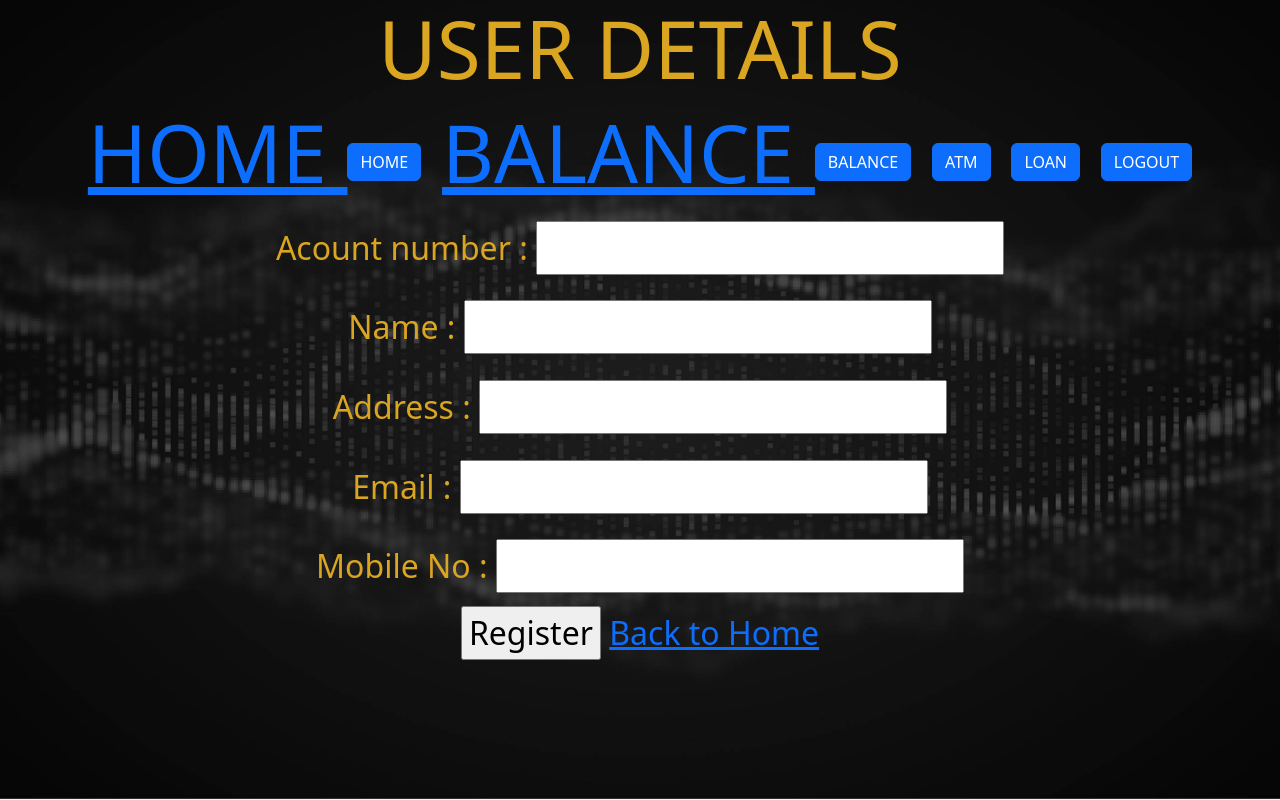
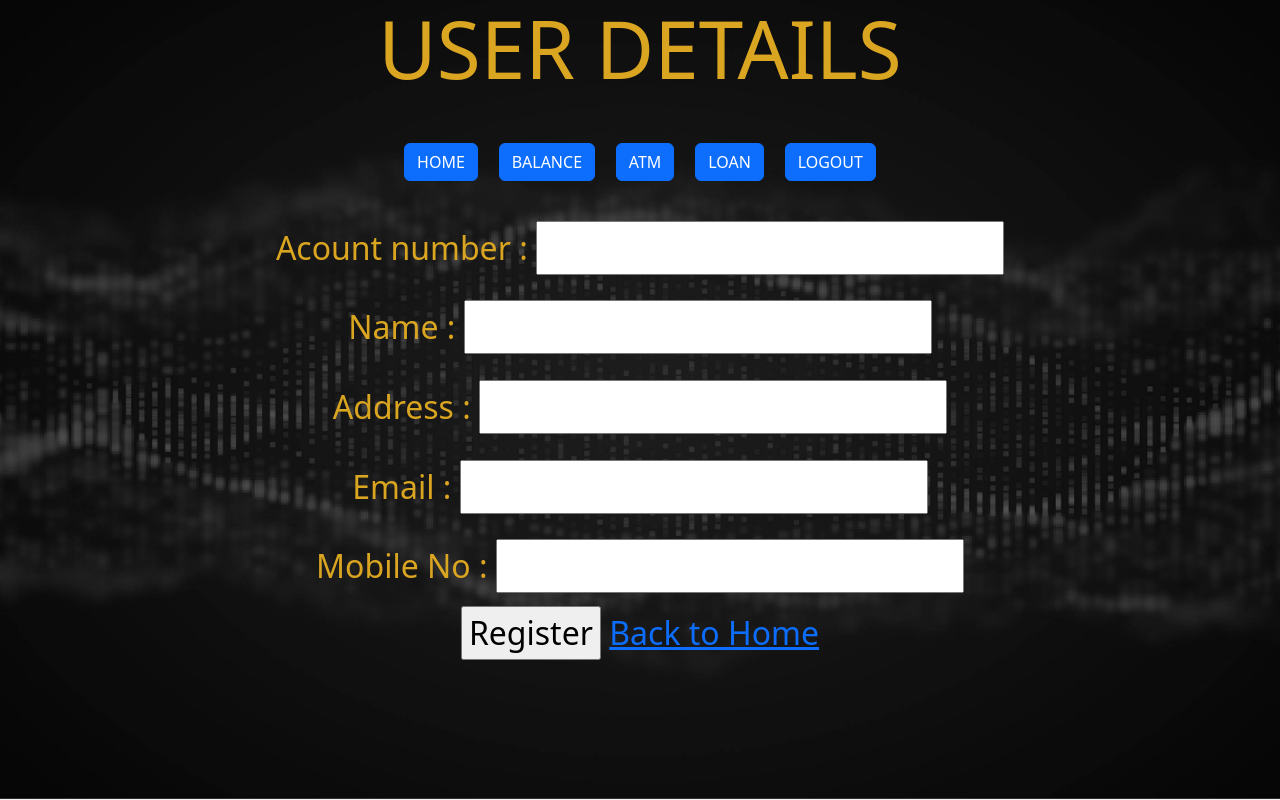
Before and after one commit to djbanking/djbanking.github.io, a plain HTML site: page project2.html in a window 1280 px wide. Drawn offline with nearby package versions, Linux system fonts and the light colour scheme.

Commit message:
Update project2.html

```diff
--- a/project2.html
+++ b/project2.html
@@ -11,10 +11,8 @@
   <h1>USER DETAILS
 </h1>
 <h2>
-  <a href= "index.html"> HOME </a>
-<button type="button" class="btn btn-primary">HOME</button>
-  <a href= "project2.html"> BALANCE </a>
-<button type="button" class="btn btn-primary">BALANCE</button>
+  <a href= "index.html" class="btn btn-primary"> HOME </a>
+  <a href= "project2.html" class="btn btn-primary"> BALANCE </a>
 <button type="button" class="btn btn-primary">ATM</button>
 <button type="button" class="btn btn-primary">LOAN</button>
 <button type="button" class="btn btn-primary">LOGOUT</button>
```
